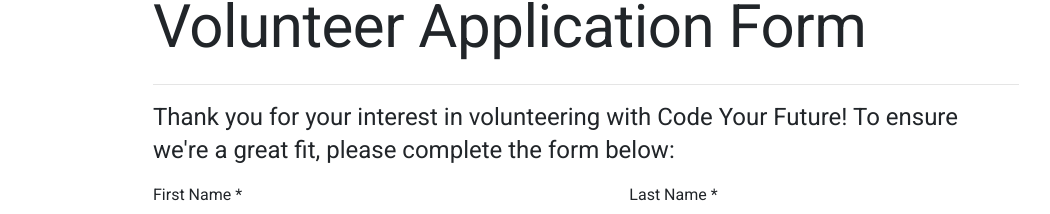
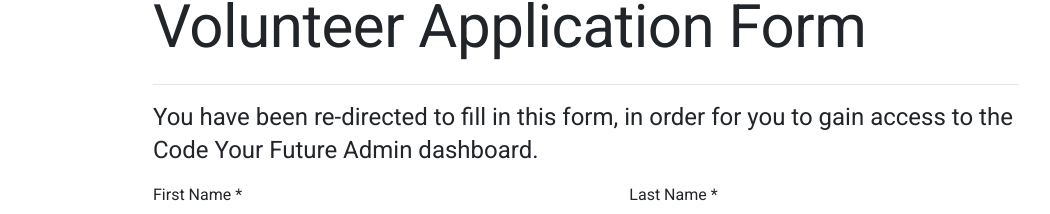
Before and after one commit to CodeYourFuture/cyf-forms, a React (Create React App) app: page /code/1 in a window 1280 px wide. Shown: the part 120-334 px from the top of the page, without its empty margins (54-1104 px from the left). Built offline with nearby package versions, Linux system fonts and the light colour scheme; no server answers.

Commit message:
update re-directed message

```diff
--- a/src/Components/forms/header.js
+++ b/src/Components/forms/header.js
@@ -7,8 +7,8 @@
       <hr />
       {userId ? (
         <p className="form-description">
-          Thank you for your interest in volunteering with Code Your Future! To
-          ensure we're a great fit, please complete the form below:
+          You have been re-directed to fill in this form, in order for you to
+          gain access to the Code Your Future Admin dashboard.
         </p>
       ) : (
         <p className="form-description">
```
